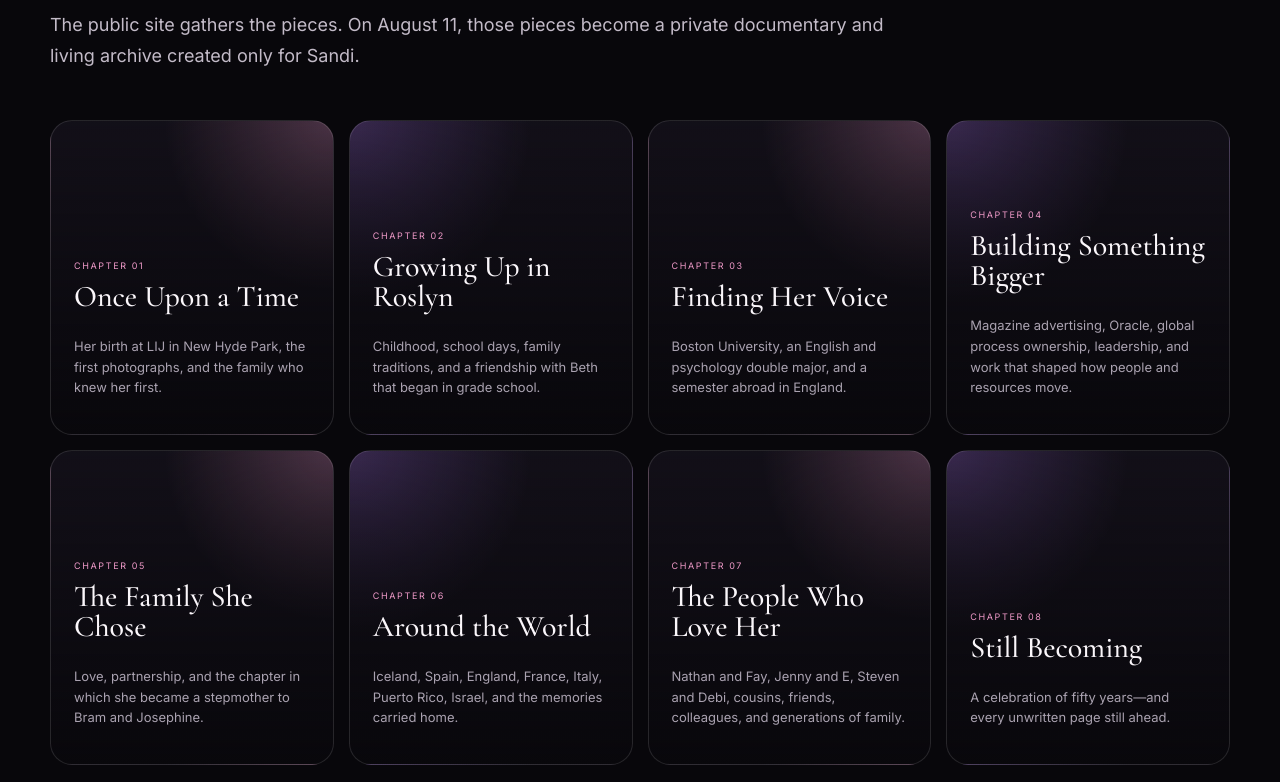
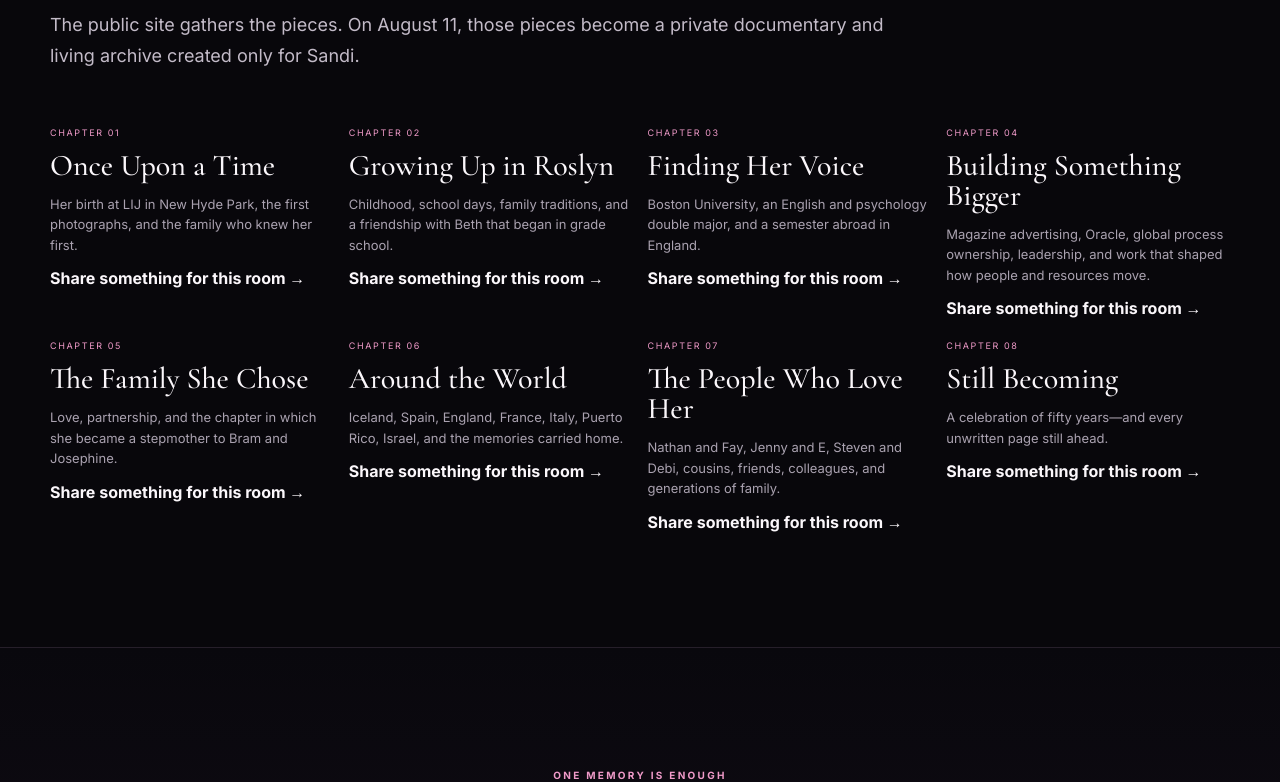
Before and after one commit to taldagan731/sandi50th, a Next.js app: page / in a window 1280 px wide. Shown: the part 2559-3341 px from the top of the page. Built offline with nearby package versions, Linux system fonts and the light colour scheme.

Commit message:
Make the eight homepage rooms link to contributions

```diff
--- a/app/page.tsx
+++ b/app/page.tsx
@@ -68,11 +68,16 @@ export default function Home() {
           </div>
           <div className="chapters">
             {chapters.map(([number, title, copy]) => (
-              <article key={number}>
+              <Link
+                className="chapterRoom"
+                href={`/contribute?chapter=${Number(number)}#contribution-memory`}
+                key={number}
+              >
                 <span>CHAPTER {number}</span>
                 <h3>{title}</h3>
                 <p>{copy}</p>
-              </article>
+                <strong>Share something for this room →</strong>
+              </Link>
             ))}
           </div>
         </div>
```
